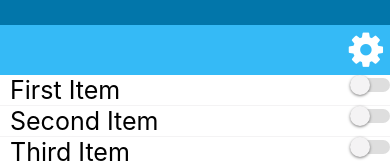
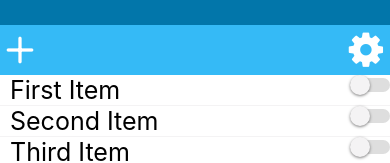
Before and after one commit to yeonjunky/light_switch, a React Native app: screen / in a window 390 px wide. Shown: the top 163 px of the page. Built offline with nearby package versions, Linux system fonts and the light colour scheme.

Commit message:
add plus, check icons

```diff
--- a/components/header.js
+++ b/components/header.js
@@ -1,17 +1,27 @@
 import { StyleSheet, Text, View } from 'react-native';
-import { FontAwesome } from '@expo/vector-icons';
+import { FontAwesome, Feather } from '@expo/vector-icons';
 
 export default function Header(props) {
   return (
   <View style={styles.headerContainer}>
     <View style={styles.header}>
-      <FontAwesome
-        name='gear'
-        size={40}
-        color="white"
-        style={styles.gear}
-        // onPress={}
-      />
+      <Feather name='plus' size={40} color='white'></Feather>
+      {props.isSetting ?
+        <FontAwesome
+          name='check'
+          size={40}
+          color='white'
+          style={styles.rightIcon}
+          onPress={props.onPress}
+        /> :
+        <FontAwesome
+          name='gear'
+          size={40}
+          color='white'
+          style={styles.rightIcon}
+          onPress={props.onPress}
+        />
+      }
     </View>
   </View>
   );
@@ -19,22 +29,23 @@ export default function Header(props) {
 
 const styles = StyleSheet.create({
   headerContainer: {
-    width: "100%",
+    width: '100%',
     height: 50,
     top: 0,
-    backgroundColor: "#0276aa",
+    backgroundColor: '#0276aa',
     marginBottom: 25,
   },
   header: {
     marginTop: 25,
-    width: "100%",
+    width: '100%',
     height: 50,
     top: 0,
-    backgroundColor: "#35baf6",
+    backgroundColor: '#35baf6',
     alignItems: 'center',
-    flexDirection: "row-reverse",
+    flexDirection: 'row',
+    justifyContent: 'space-between'
   },
-  gear: {
+  rightIcon: {
     marginRight: 7,
   },
 
```
